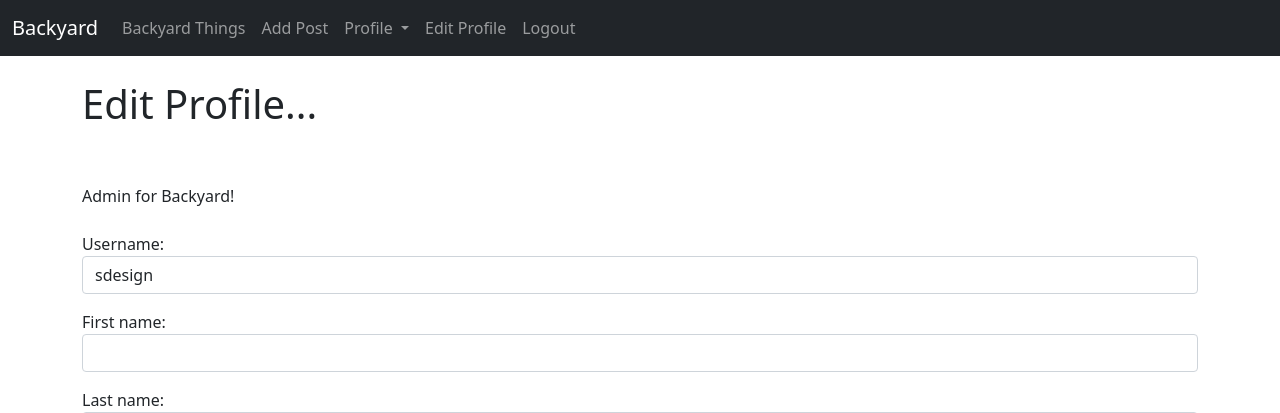
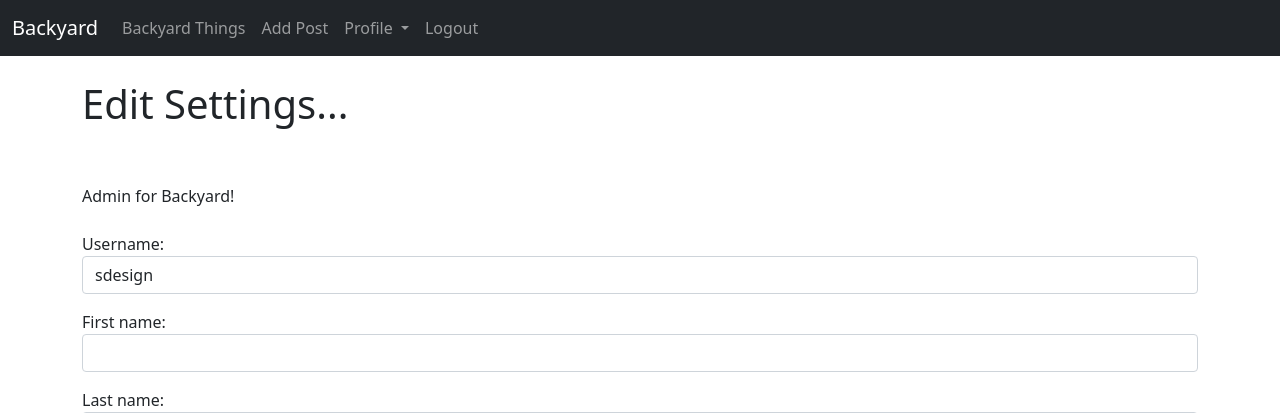
Before and after one commit to nnishanth62/Backyard, a Django app: page /members/edit_profile/ in a window 1280 px wide. Shown: the top 413 px of the page. Run offline with Django 3.2, Linux system fonts and the light colour scheme; a user stored in the database is signed in; data comes from the database, SQL or seed files in the repository; both versions use the stored data as it was after the commit; some libraries are stand-ins or nearby versions.

Commit message:
enable editing profile page, viewing profile page, editing  settings page, working on creating profile page if non-existent

```diff
--- a/backyard/blog/templates/base.html
+++ b/backyard/blog/templates/base.html
@@ -62,16 +62,23 @@
           </a>
           <ul class="dropdown-menu" aria-labelledby="navbarDropdown">
             <li><a class="dropdown-item" href="{% url 'edit_profile' %}"> Edit Settings </a></li>
-            <li><a class="dropdown-item" href="{% url 'edit_profile' %}"> Edit Your Profile Page </a></li>
 
-            <li><a class="dropdown-item" href="{% url 'edit_profile' %}"> Display Profile Page </a></li>
+            {% if user.profile.id %}
+              <li><a class="dropdown-item" href="{% url 'edit_profile_page' user.profile.id %}"> Edit Your Profile Page </a></li>
+              <li><a class="dropdown-item" href="{% url 'show_profile_page' user.profile.id %}"> Display Profile Page </a></li>
+            {% else %}
+              <li><a class="dropdown-item" href="#"> Create Your Profile Page </a></li>
+            {% endif %}
+
+
           </ul>
         </li>
 
+        <!--
         <li class="nav-item">
             <a class="nav-link" href="{% url 'edit_profile' %}">Edit Profile</a>
           </li>
-
+        -->
 
 
           <li class="nav-item">
--- a/backyard/members/templates/registration/edit_profile.html
+++ b/backyard/members/templates/registration/edit_profile.html
@@ -3,7 +3,7 @@
 
 {% block content %}
 
-<h1>Edit Profile...</h1>
+<h1>Edit Settings...</h1>
 <br/><br/>
 
 {{ user.profile.bio }}
--- a/backyard/members/templates/registration/edit_profile_page.html
+++ b/backyard/members/templates/registration/edit_profile_page.html
@@ -4,6 +4,7 @@
 {% block content %}
 
 {% if user.is_authenticated %}
+    {% if user.id == profile.user.id %}
         <h1>Edit your profile page here!</h1>
         <br/><br/>
         <div class = 'form-group'>
@@ -15,6 +16,11 @@
         </div>
 
     {% else %}
+        You're not supposed to be editing this page!
+
+    {% endif %}
+
+{% else %}
     Please log in to access this page!
 
 {% endif %}
--- a/backyard/members/views.py
+++ b/backyard/members/views.py
@@ -17,6 +17,8 @@ class ShowProfilePageView(DetailView):
 
         context["page_user"] = page_user
         return context
+
+
 
 class EditProfilePageView(generic.UpdateView):
     model = Profile
```
Also changed, not shown: backyard/db.sqlite3. Lines whose indentation alone changed are shown as unchanged.
